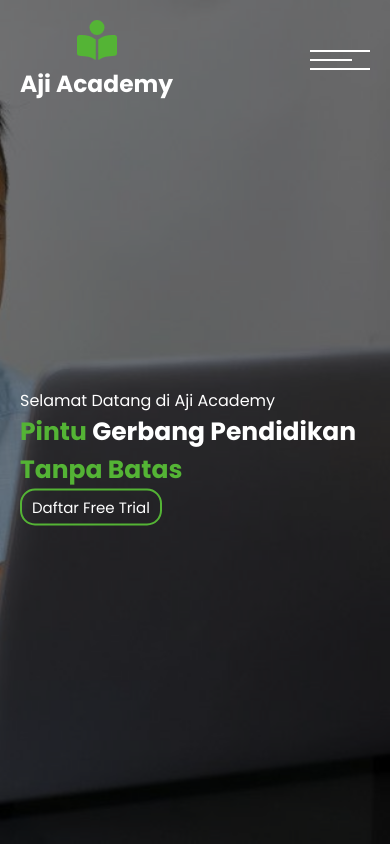
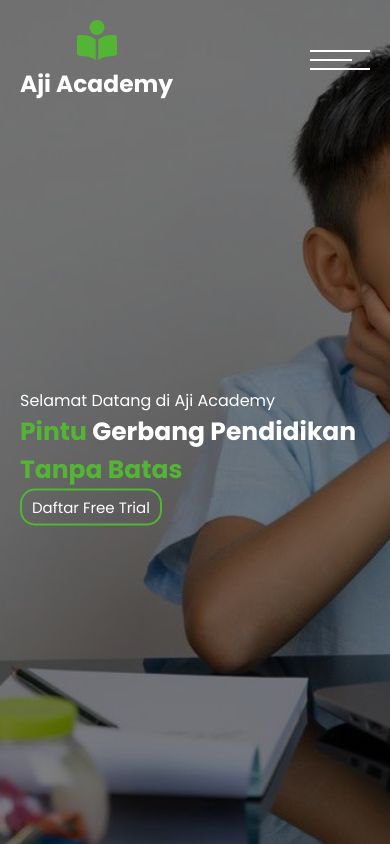
Before and after one commit to AjiNurAji/aji-academy, a Next.js app: page / in a window 390 px wide. Shown: the top 844 px of the page. Built offline with nearby package versions, Linux system fonts and the light colour scheme.

Commit message:
fix hero image

```diff
--- a/src/app/page.module.css
+++ b/src/app/page.module.css
@@ -289,8 +289,4 @@
     width: 100%;
     font-size: 25px;
   }
-
-  .hero_section {
-    background-position: right;
-  }
 }
```
